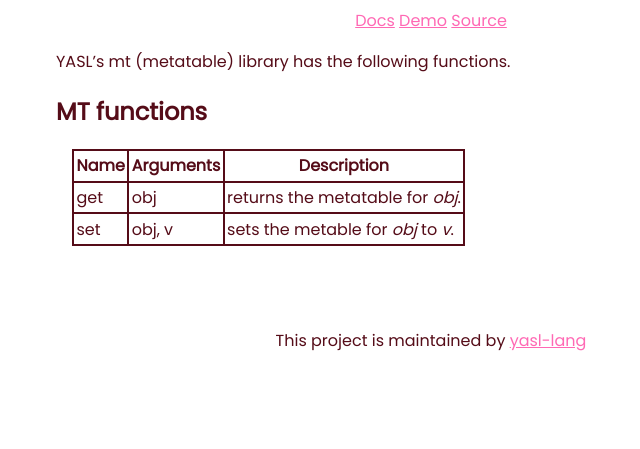
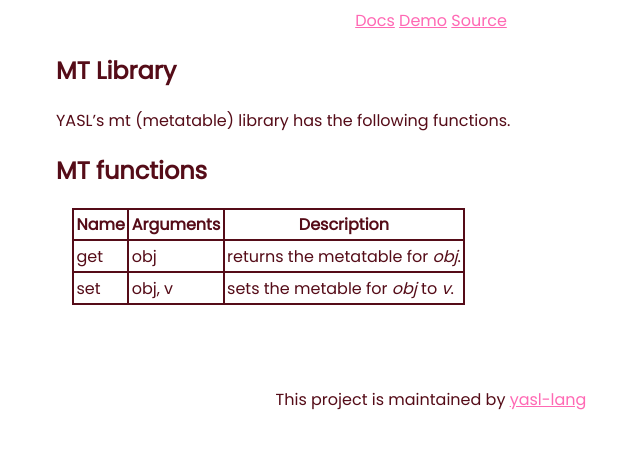
Before and after one commit to yasl-lang/docs, a Jekyll site: the page built from standard-library/mt-library.md, in a window 1280 px wide. Shown: the top 449 px of the page, without its empty margins (209-849 px from the left). Built offline with Jekyll 4.4.1, drawn with Linux system fonts in a browser that asks for light colours; our own code applies the rules of GitHub Pages for plain Markdown files; a script that is not in the unit is left out.

Commit message:
Update mt-library.md

```diff
--- a/standard-library/mt-library.md
+++ b/standard-library/mt-library.md
@@ -1,3 +1,5 @@
+# MT Library
+
 YASL's mt (metatable) library has the following functions.
 
 ## MT functions
```
